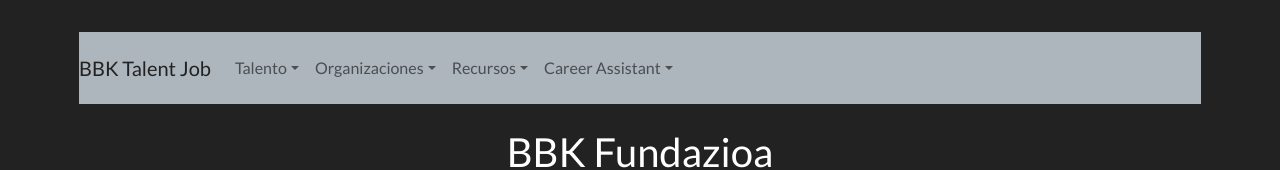
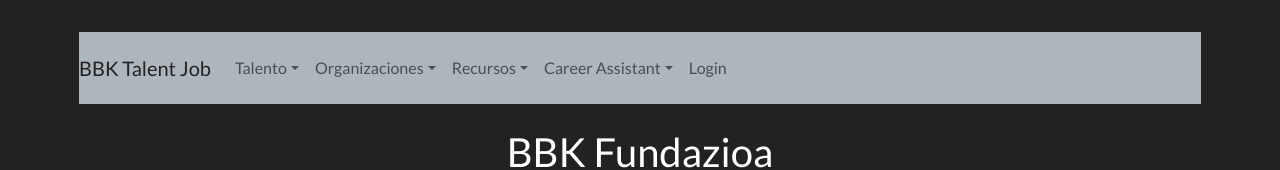
Before and after one commit to AdrikLarreategui/Desafio-BBK, a React (Vite) app in the folder Frontend/: page / in a window 1280 px wide. Shown: the top 170 px of the page. Built offline with nearby package versions, Linux system fonts and the light colour scheme.

Commit message:
Header checks if there is a talent, company, or no one

```diff
--- a/Frontend/src/assets/components/TheHeader/TheHeader.jsx
+++ b/Frontend/src/assets/components/TheHeader/TheHeader.jsx
@@ -10,14 +10,15 @@
 const TheHeader = () => {
   const navigate = useNavigate();
   const dispatch = useDispatch();
-  const { user } = useSelector((state) => state.talentAuth);
-  //  const { company } = useSelector((state) => state.companyAuth)
+  const { user: talentUser } = useSelector((state) => state.talentAuth);
+  const { user: companyUser } = useSelector((state) => state.companyAuth);
 
   const [text, setText] = useState("");
 
   const onLogout = (event) => {
     event.preventDefault();
     dispatch(logoutTalent()) || dispatch(logoutCompany());
+
     navigate("/login");
   };
 
@@ -31,6 +32,7 @@
   // const isAdmin = user?.role === 'admin'
   // const [hover, setHover] = useState(false);
   // const [activeIndex, setActiveIndex] = useState(false);
+  const isLoggedIn = !!talentUser || !!companyUser;
 
   return (
     <nav>
@@ -39,7 +41,9 @@
         <Navbar.Toggle aria-controls="responsive-navbar-nav" />
         <Navbar.Collapse id="responsive-navbar-nav">
           <Nav>
-            {user ? (
+            {isLoggedIn ? (
+              <>
+                {talentUser && (
                   <>
                     <Nav.Link href="/profile">Profile</Nav.Link>
                     <Nav.Link onClick={onLogout}>Logout</Nav.Link>
@@ -52,6 +56,15 @@
                       />
                     </Form>
                   </>
+                )}
+                {companyUser && (
+                  <>
+                    <Nav.Link href="/company-profile">Company Profile</Nav.Link>
+                    <Nav.Link onClick={onLogout}>Logout</Nav.Link>
+                    {/* <Nav.Link href="/createOffer">Post Offer</Nav.Link> */}
+                  </>
+                )}
+              </>
             ) : (
               <>
                 <NavDropdown title="Talento" id="navbarScrollingDropdown">
@@ -62,9 +75,9 @@
                     Descubre ofertas
                   </NavDropdown.Item>
                   <NavDropdown.Item
-                    href={user ? "/profile" : "/talent/register"}
+                    href={talentUser ? "/profile" : "/talent/register"}
                   >
-                    {user ? "Profile" : "Inscríbete"}
+                    {talentUser ? "Profile" : "Inscríbete"}
                   </NavDropdown.Item>
                 </NavDropdown>
                 <NavDropdown
@@ -93,6 +106,7 @@
                     Entrevista career
                   </NavDropdown.Item>
                 </NavDropdown>
+                <Nav.Link href="/login">Login</Nav.Link>
               </>
             )}
           </Nav>
```
Lines whose indentation alone changed are shown as unchanged.
